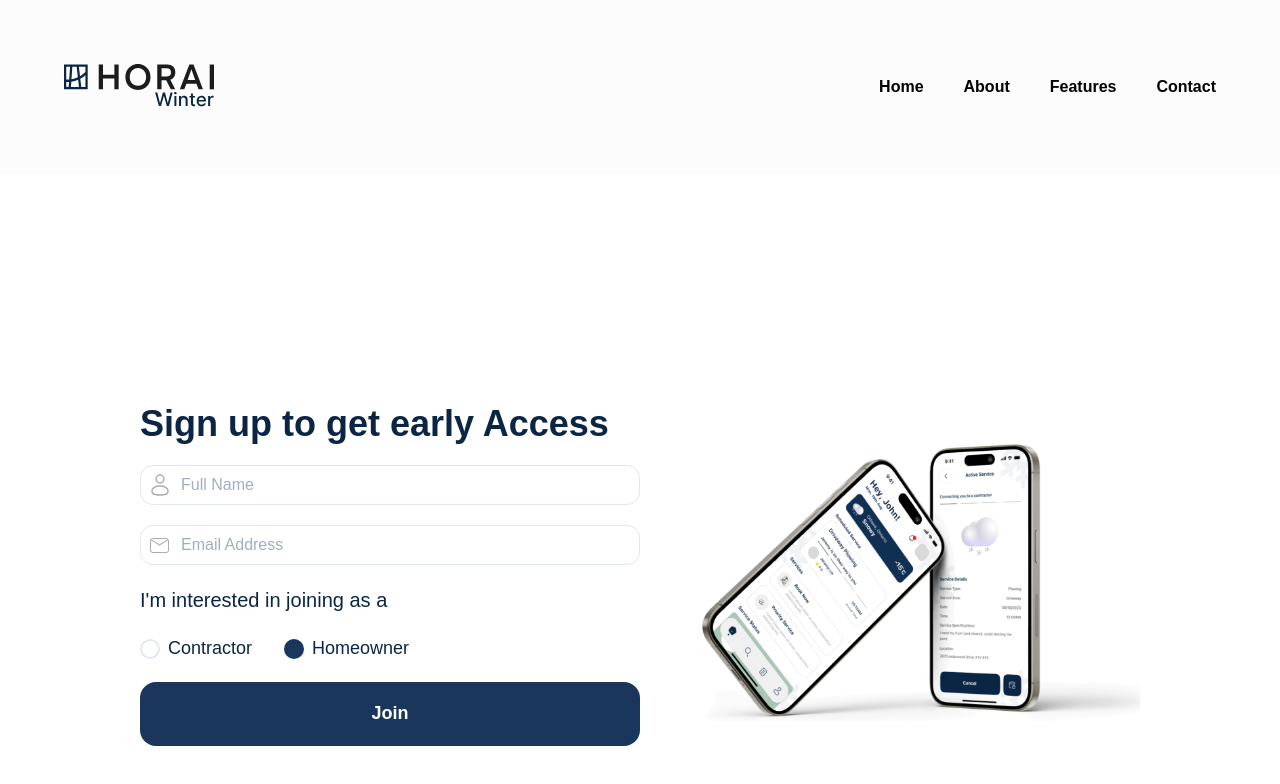
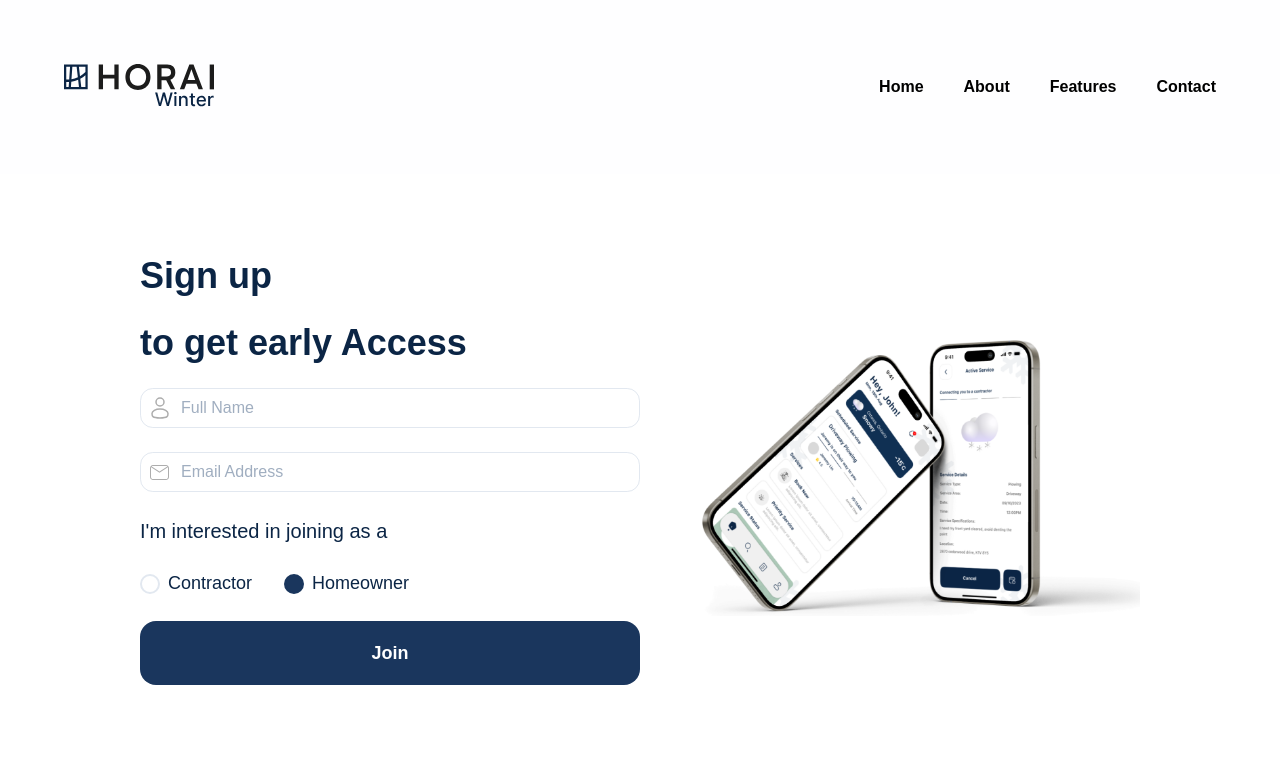
Before and after one commit to AdioleDivine/frostfix-landing-page, a Next.js app: page /waitlist in a window 1280 px wide. Shown: the top 784 px of the page. Built offline with nearby package versions, Linux system fonts and the light colour scheme; a web font is replaced by a local one.

Commit message:
Fixed padding and Margin issues 🧪

```diff
--- a/src/components/core/Icons.tsx
+++ b/src/components/core/Icons.tsx
@@ -20,7 +20,7 @@ const CloseIcon = () => (
     <motion.svg
         id="Layer_1"
         xmlns="http://www.w3.org/2000/svg"
-        viewBox="0 0 48 70.4"
+        viewBox="0 0 85 70.4"
     >
         <motion.path
             d="M27.9,24l19.3,19.3c1.1,1.1,1.1,2.8,0,3.9-1.1,1.1-2.8,1.1-3.9,0l-19.3-19.3L4.7,47.2c-1.1,1.1-2.8,1.1-3.9,0-1.1-1.1-1.1-2.8,0-3.9l19.3-19.3L.8,4.7C-.3,3.6-.3,1.9.8.8,1.9-.3,3.6-.3,4.7.8l19.3,19.3h0s3.9,3.9,3.9,3.9h0ZM47.2,4.7l-15.4,15.4-3.9-3.9L43.3.8c1.1-1.1,2.8-1.1,3.9,0,1.1,1.1,1.1,2.8,0,3.9Z"
--- a/src/components/layout/About.tsx
+++ b/src/components/layout/About.tsx
@@ -49,7 +49,7 @@ const AboutSection: FC = () => {
     });
 
     return (
-        <Box p={["5rem", "1rem", "1.5rem"]} bgColor={"#FCFCFC"} ref={ref}>
+        <Box p={["5rem", "2rem", "1.5rem"]} bgColor={"#FCFCFC"} ref={ref}>
             {" "}
             {/* Background color set to #FCFCFC */}
             <Grid
--- a/src/components/layout/Header.tsx
+++ b/src/components/layout/Header.tsx
@@ -18,8 +18,8 @@ const Header: FC<HeaderProps> = ({ showActionButton = true }) => {
         <Flex
             justify="space-between"
             align="center"
-            p={["0.75rem", "0.75rem 1rem", "0.75rem 4rem"]}
-            bg="#FCFCFC"
+            p={["0.75rem", "0.75rem 2.5rem", "0.75rem 4rem"]}
+            bg="#FEFEFF"
         >
             {/* Logo */}
             <Box>
--- a/src/components/layout/Hero.tsx
+++ b/src/components/layout/Hero.tsx
@@ -30,9 +30,9 @@ const Hero: FC = () => {
     return (
         <MotionBox
             minH={"auto"} // Adjusted minimum height for the hero section
-            pt={[10, 20]} // Padding for mobile and desktop
+            pt={[10, 5]} // Padding for mobile and desktop
             position="relative"
-            bgColor={"#FCFCFC"} // Solid white background
+            bgColor={"#FEFEFF"} // Solid white background
             initial="hidden"
             animate="visible"
             variants={containerVariants} // Apply the animation variants
--- a/src/pages/waitlist.tsx
+++ b/src/pages/waitlist.tsx
@@ -116,7 +116,7 @@ const Waitlist: NextPage = () => {
                 bg="white"
                 display="flex"
                 justifyContent="center"
-                alignItems="center"
+                alignItems="start"
             >
                 <MotionBox
                     w="100%"
@@ -132,17 +132,25 @@ const Waitlist: NextPage = () => {
                     <MotionVStack
                         w={{ base: "100%", md: "50%" }}
                         align="start"
-                        spacing={5}
+                        spacing={6}
                         variants={formVariants}
                         initial="hidden"
                         animate="visible"
                     >
                         <Heading
                             as="h1"
-                            fontSize={{ base: "2xl", md: "3xl", lg: "4xl" }} // Responsive font size for all devices
+                            fontSize={{ base: "3xl", md: "3xl", lg: "4xl" }} // Responsive font size for all devices
                             color="#0B2545"
                         >
-                            Sign up to get early Access
+                            Sign up
+                        </Heading>
+
+                        <Heading
+                            as="h1"
+                            fontSize={{ base: "1xl", md: "3xl", lg: "4xl" }} // Responsive font size for all devices
+                            color="#0B2545"
+                        >
+                            to get early Access
                         </Heading>
 
                         <TextInputWithIcon
```
